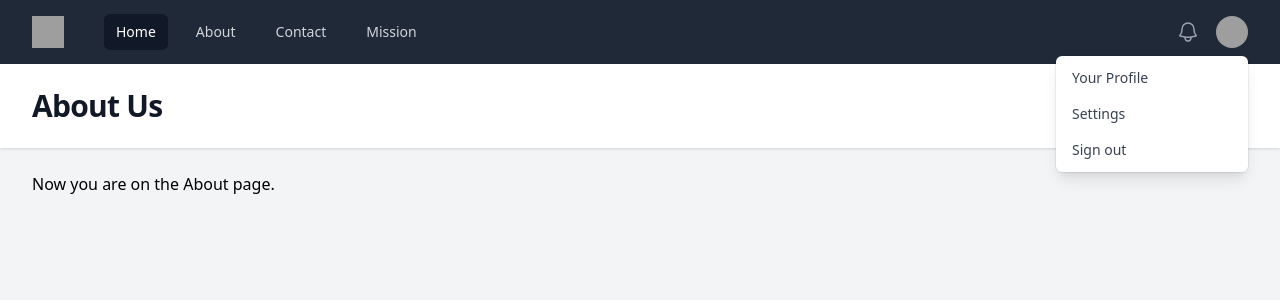
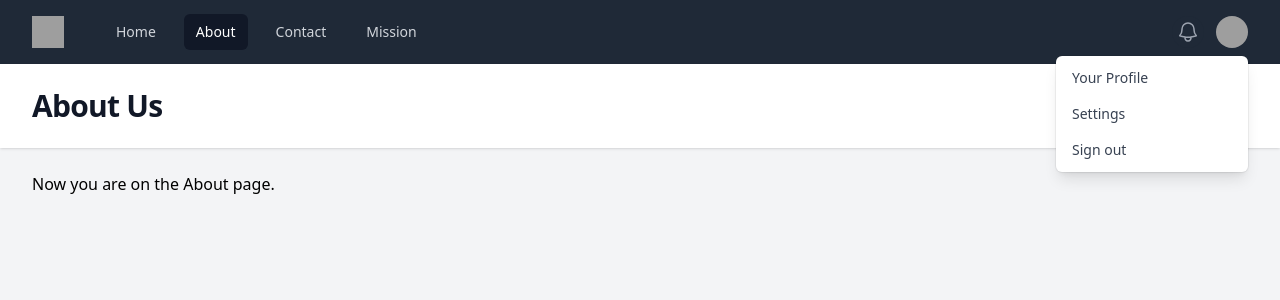
Before and after one commit to Nothing-Works/php-playground, a PHP site: page /about.php in a window 1280 px wide. Shown: the top 300 px of the page. Run offline with PHP 8.4, Linux system fonts and the light colour scheme; some libraries are stand-ins or nearby versions; grey boxes are pictures that could not be loaded.

Commit message:
super-global

```diff
--- a/website/about.php
+++ b/website/about.php
@@ -1,4 +1,5 @@
 <?php
+require 'functions.php';
 
 $header = 'About Us';
 
--- a/website/contact.php
+++ b/website/contact.php
@@ -1,4 +1,5 @@
 <?php
+require 'functions.php';
 
 $header = 'Contact Us';
 
--- /dev/null
+++ b/website/functions.php
@@ -0,0 +1,12 @@
+<?php
+
+function dd($var) {
+    echo '<pre>';
+    var_dump($var);
+    echo '</pre>';
+    die();
+}
+
+function urlIs ($val) {
+    return $_SERVER['REQUEST_URI'] === $val;
+}
--- a/website/index.php
+++ b/website/index.php
@@ -1,4 +1,5 @@
 <?php
+require 'functions.php';
 
 $header = 'Home';
 
--- a/website/mission.php
+++ b/website/mission.php
@@ -1,4 +1,5 @@
 <?php
+require 'functions.php';
 
 $header = 'Mission';
 
--- a/website/views/partials/nav.php
+++ b/website/views/partials/nav.php
@@ -7,11 +7,10 @@
                 </div>
                 <div class="hidden md:block">
                     <div class="ml-10 flex items-baseline space-x-4">
-                        <!-- Current: "bg-gray-900 text-white", Default: "text-gray-300 hover:bg-gray-700 hover:text-white" -->
-                        <a href="/" class="bg-gray-900 text-white px-3 py-2 rounded-md text-sm font-medium" aria-current="page">Home</a>
-                        <a href="/about.php" class="text-gray-300 hover:bg-gray-700 hover:text-white px-3 py-2 rounded-md text-sm font-medium">About</a>
-                        <a href="/contact.php" class="text-gray-300 hover:bg-gray-700 hover:text-white px-3 py-2 rounded-md text-sm font-medium">Contact</a>
-                        <a href="/mission.php" class="text-gray-300 hover:bg-gray-700 hover:text-white px-3 py-2 rounded-md text-sm font-medium">Mission</a>
+                        <a href="/" class="<?= urlIs('/') ? 'bg-gray-900 text-white' : 'text-gray-300 hover:bg-gray-700 hover:text-white' ?> px-3 py-2 rounded-md text-sm font-medium" aria-current="page">Home</a>
+                        <a href="/about.php" class="<?= urlIs('/about.php') ? 'bg-gray-900 text-white' : 'text-gray-300 hover:bg-gray-700 hover:text-white' ?> px-3 py-2 rounded-md text-sm font-medium">About</a>
+                        <a href="/contact.php" class="<?= urlIs('/contact.php') ? 'bg-gray-900 text-white' : 'text-gray-300 hover:bg-gray-700 hover:text-white' ?> px-3 py-2 rounded-md text-sm font-medium">Contact</a>
+                        <a href="/mission.php" class="<?= urlIs('/mission.php') ? 'bg-gray-900 text-white' : 'text-gray-300 hover:bg-gray-700 hover:text-white' ?> px-3 py-2 rounded-md text-sm font-medium">Mission</a>
                     </div>
                 </div>
             </div>
```
